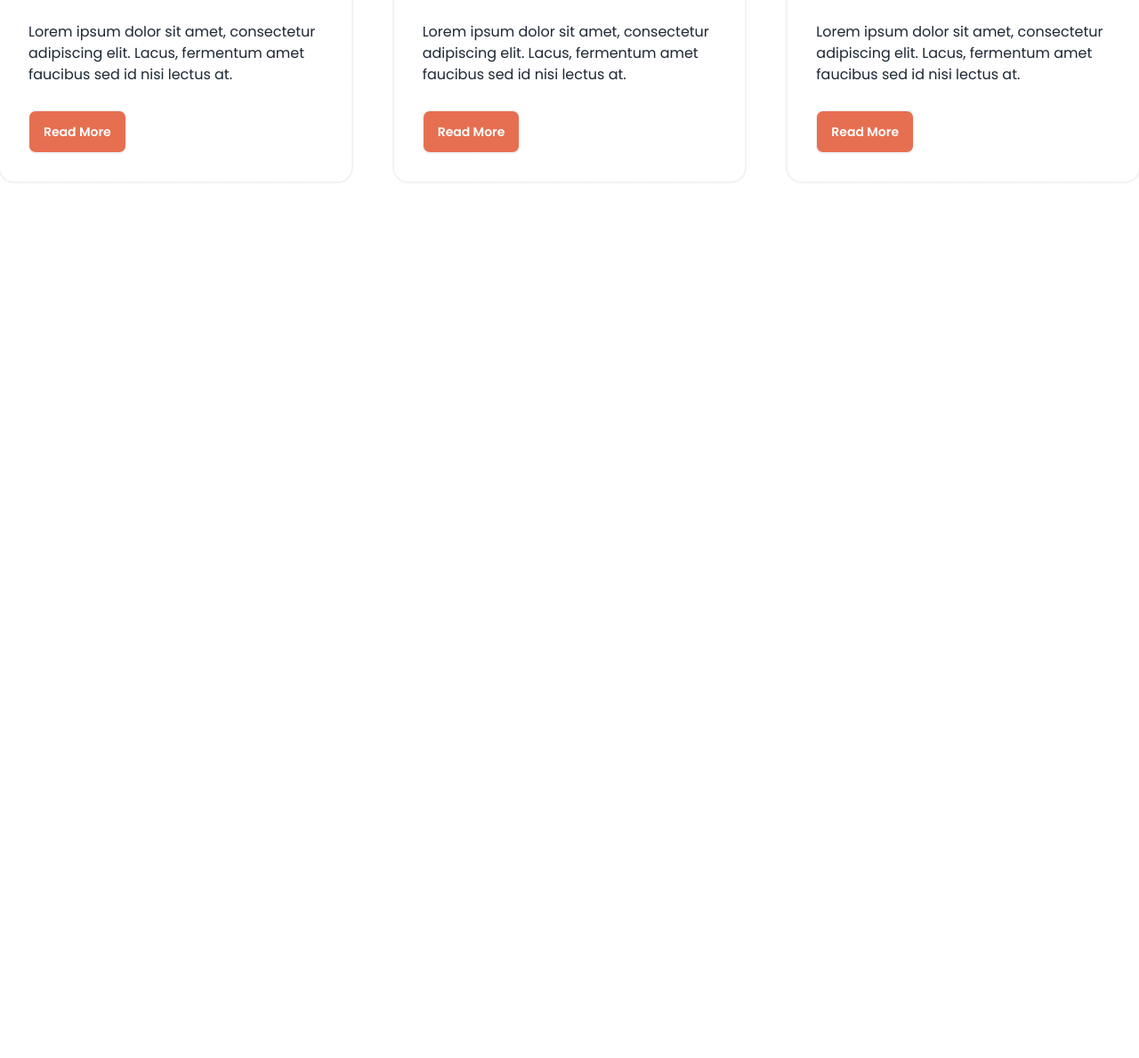
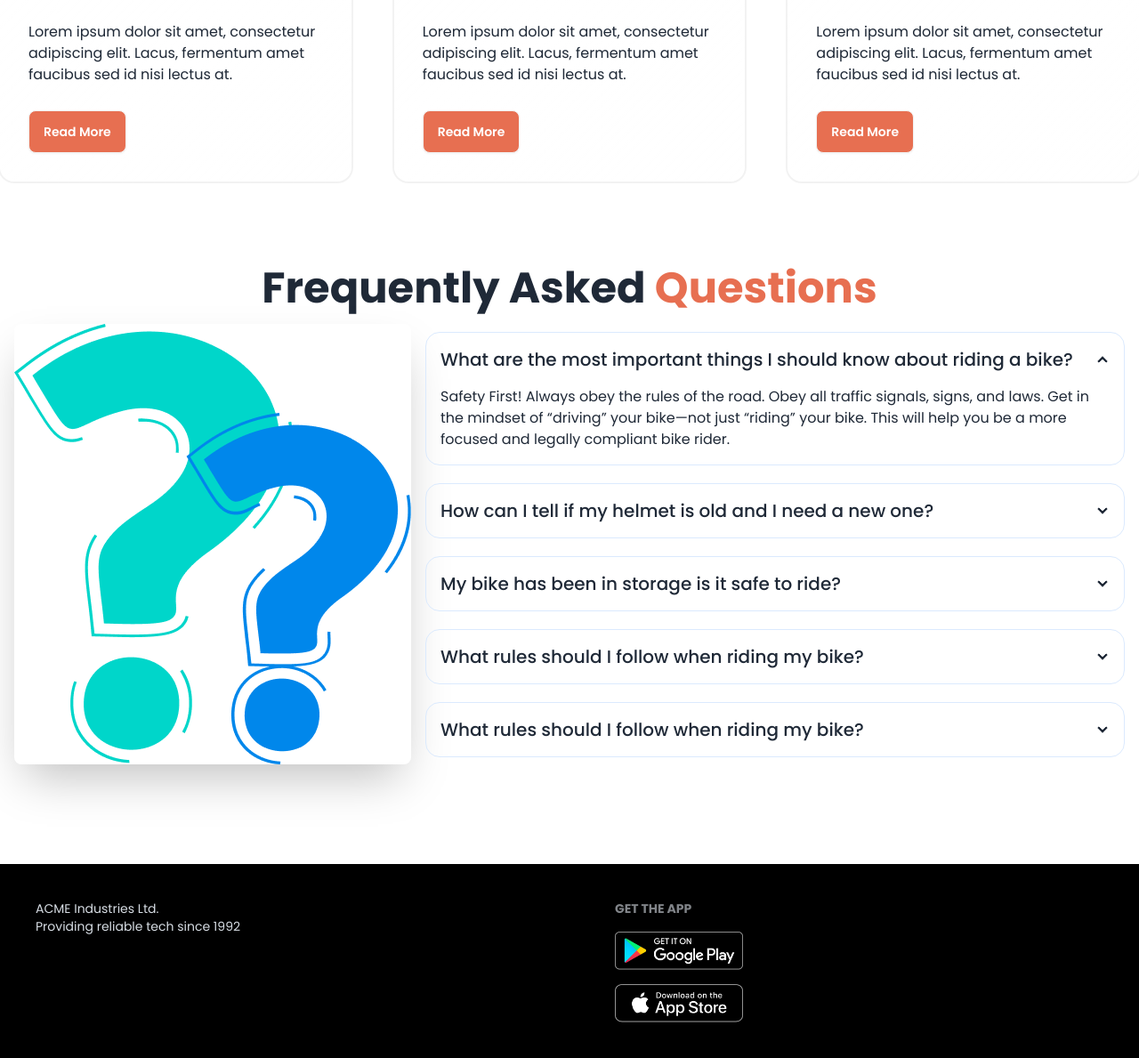
Before and after one commit to suraiya-965/biker-zone, a plain HTML site: page index.html in a window 1280 px wide. Shown: the part 1102-2291 px from the top of the page at 89% size. Before the commit the page ends 1402 px from the top, so only its background shows below. Drawn offline with nearby package versions, Linux system fonts and the light colour scheme.

Commit message:
added final styles

```diff
--- a/index.html
+++ b/index.html
@@ -192,12 +192,86 @@
               </div>
             </div>
           </div>
+
         </div>
 
  </section>
+ <!-- Question -->
+  <section class="my-24">
+    <h1 class="font-bold text-center text-5xl">Frequently Asked <span class="text-bike-primmary">Questions</span></h1>
+    <div>
+      <div class="hero ">
+        <div class="hero-content flex-col lg:flex-row">
+          <img
+            src="./images/others/faq.png"
+            class="max-w-md rounded-lg shadow-2xl" />
+         <div class="space-y-5">
+          <div class="collapse collapse-arrow  border border-blue-100">
+            <input type="radio" name="my-accordion-2" checked="checked" />
+            <div class="collapse-title text-xl font-medium">What are the most important things I should
+              know about riding a bike?</div>
+            <div class="collapse-content">
+              <p>Safety First! Always obey the rules of the road. Obey all traffic signals, signs, and laws. Get in the mindset of “driving” your bike—not just “riding” your bike. This will help you be a more focused and legally compliant bike rider. </p>
+            </div>
+          </div>
+          <div class="collapse collapse-arrow border border-blue-100 ">
+            <input type="radio" name="my-accordion-2" />
+            <div class="collapse-title text-xl font-medium">How can I tell if my helmet is old and I need a
+              new one?</div>
+            <div class="collapse-content">
+              <p></p>
+            </div>
+          </div>
+          <div class="collapse collapse-arrow border border-blue-100 ">
+            <input type="radio" name="my-accordion-2" />
+            <div class="collapse-title text-xl font-medium">My bike has been in storage is it safe to ride?</div>
+            <div class="collapse-content">
+              <p>hello</p>
+            </div>
+          </div>
+          <div class="collapse collapse-arrow border border-blue-100 ">
+            <input type="radio" name="my-accordion-2" />
+            <div class="collapse-title text-xl font-medium">What rules should I follow when riding my bike?</div>
+            <div class="collapse-content">
+              <p>hello</p>
+            </div>
+          </div>
+          <div class="collapse collapse-arrow border border-blue-100 ">
+            <input type="radio" name="my-accordion-2" />
+            <div class="collapse-title text-xl font-medium">What rules should I follow when riding my bike?</div>
+            <div class="collapse-content">
+              <p>hello</p>
+            </div>
+          </div>
+         </div>
+        </div>
+      </div>
+    </div>
+  </section>
     </main>
     <footer>
+      <footer class="footer bg-black text-neutral-content p-10">
+        <aside>
 
+          <p>
+            ACME Industries Ltd.
+            <br />
+            Providing reliable tech since 1992
+          </p>
+        </aside>
+        <nav>
+          <h6 class="footer-title">Get The App</h6>
+          <div class="grid grid-cols-1 gap-4">
+            <a>
+              <img class="w-36" src="images/others/android.png" alt="">
+            </a>
+            <a>
+            <img class="w-36"  src="images/others/ios.png" alt="">
+            </a>
+
+          </div>
+        </nav>
+      </footer>
     </footer>
 </body>
 </html>
```
